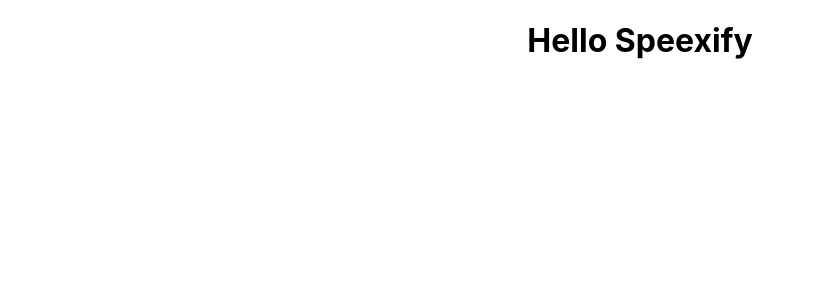
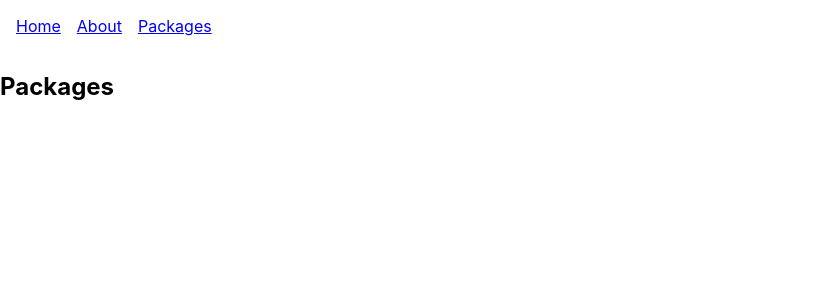
Before and after one commit to BelalHelmy10/Speexify, a React (Create React App) app in the folder web/: page /packages in a window 1280 px wide. Shown: the top 300 px of the page, without its empty margins (0-814 px from the left). Built offline with nearby package versions, Linux system fonts and the light colour scheme; no server answers.

Commit message:
feat(web): add routing and stub pages (Home, About, Packages)

```diff
--- a/web/package.json
+++ b/web/package.json
@@ -9,6 +9,7 @@
     "@testing-library/user-event": "^13.5.0",
     "react": "^19.1.1",
     "react-dom": "^19.1.1",
+    "react-router-dom": "^7.8.2",
     "react-scripts": "5.0.1",
     "web-vitals": "^2.1.4"
   },
--- a/web/src/App.js
+++ b/web/src/App.js
@@ -2,28 +2,26 @@
 import axios from "axios";
 import logo from "./logo.svg";
 import "./App.css";
+import { BrowserRouter, Routes, Route, Link } from "react-router-dom";
+import Home from "./pages/Home";
+import About from "./pages/About";
+import Packages from "./pages/Packages";
 
 function App() {
-  const [backendMessage, setBackendMessage] = useState("");
+  return (
+    <BrowserRouter>
+      <nav style={{ display: "flex", gap: 16, padding: 16 }}>
+        <Link to="/">Home</Link>
+        <Link to="/about">About</Link>
+        <Link to="/packages">Packages</Link>
+      </nav>
 
-  useEffect(() => {
-    const fetchMessage = async () => {
-      try {
-        const res = await axios.get("http://localhost:5050/api/message");
-        setBackendMessage(res.data.message); // Axios already gives JSON
-      } catch (error) {
-        console.error("Error fetching message:", error);
-      }
-    };
-
-    fetchMessage();
-  }, []);
-
-  return (
-    <div className="App">
-      <h1>Hello Speexify</h1>
-      <p>{backendMessage}</p>
-    </div>
+      <Routes>
+        <Route path="/" element={<Home />} />
+        <Route path="/about" element={<About />} />
+        <Route path="/packages" element={<Packages />} />
+      </Routes>
+    </BrowserRouter>
   );
 }
 
--- /dev/null
+++ b/web/src/pages/About.jsx
@@ -0,0 +1,3 @@
+export default function About() {
+  return <h2>About</h2>;
+}
--- /dev/null
+++ b/web/src/pages/Home.jsx
@@ -0,0 +1,3 @@
+export default function Home() {
+  return <h2>Home</h2>;
+}
--- /dev/null
+++ b/web/src/pages/Packages.jsx
@@ -0,0 +1,3 @@
+export default function Packages() {
+  return <h2>Packages</h2>;
+}
```
Also changed, not shown: 1 other file (tests, documents, lock files or other folders).
